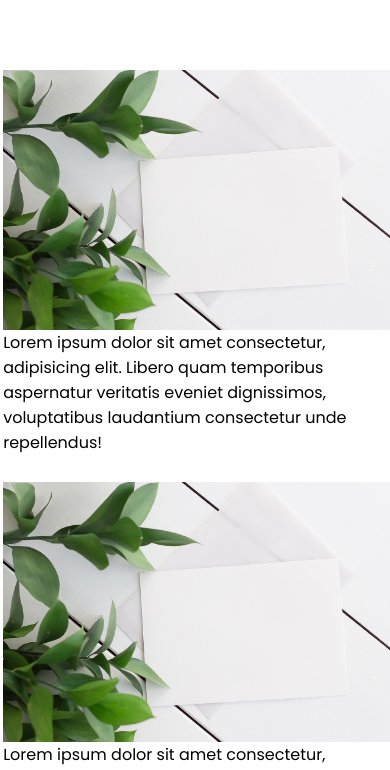
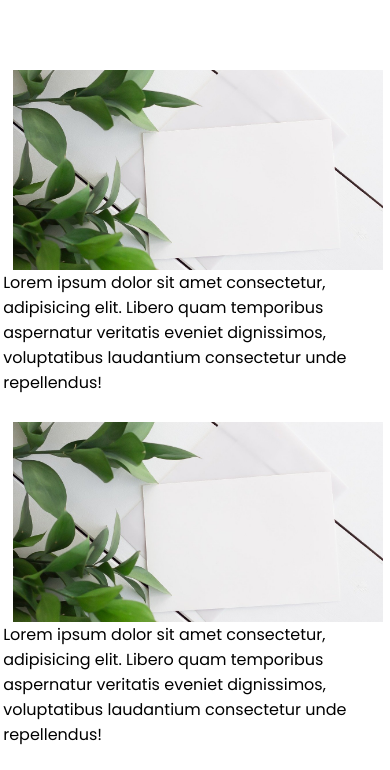
Before and after one commit to mkdsrt10/Internship, a Next.js app: page / in a window 390 px wide. Shown: the part 692-1462 px from the top of the page. Built offline with nearby package versions, Linux system fonts and the light colour scheme; a web font is replaced by a local one.

Commit message:
minor changes

```diff
--- a/pages/index.js
+++ b/pages/index.js
@@ -37,7 +37,7 @@ export default function Home() {
                 router.push("/blogs");
               }}
             >
-              <img src={"../1.jpg"} alt="image" />
+              <img src={"../1.jpg"} alt="image" className={styles.postContainer_image}/>
               <p>
                 Lorem ipsum dolor sit amet consectetur, adipisicing elit. Libero
                 quam temporibus aspernatur veritatis eveniet dignissimos,
--- a/styles/Home.module.css
+++ b/styles/Home.module.css
@@ -92,6 +92,13 @@
   }
   .postContainer {
     width: 100%;
+    display: flex;
+  }
+  .postContainer_image{
+    width: 95%;
+    height: 200px;
+    margin: auto;
+    object-fit: cover;
   }
   .how_we_do_this_container {
     display: flex;
```
